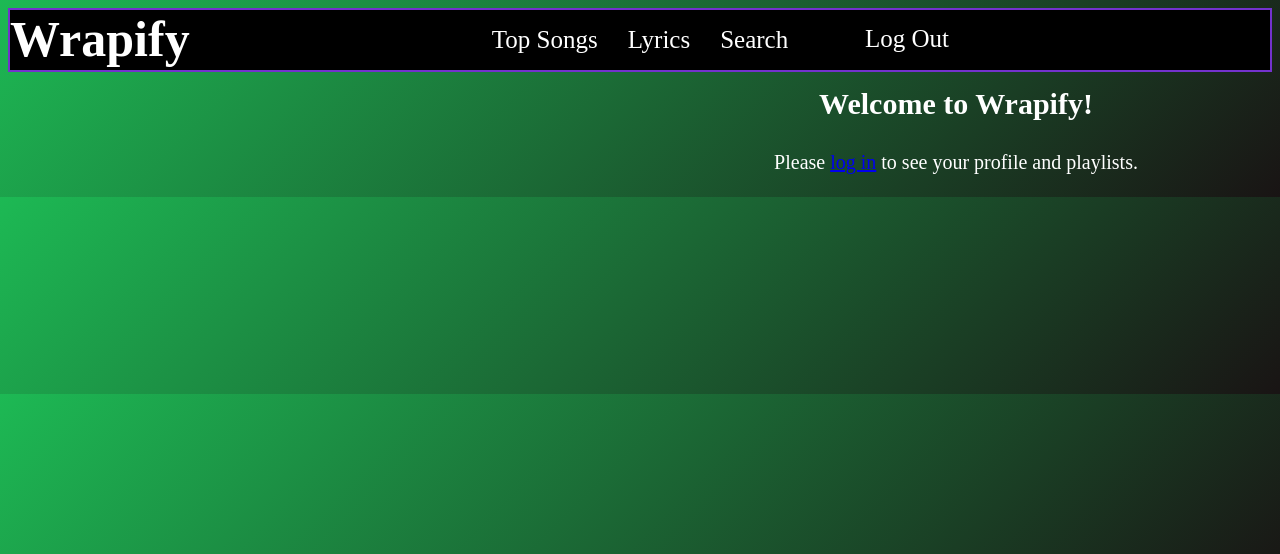
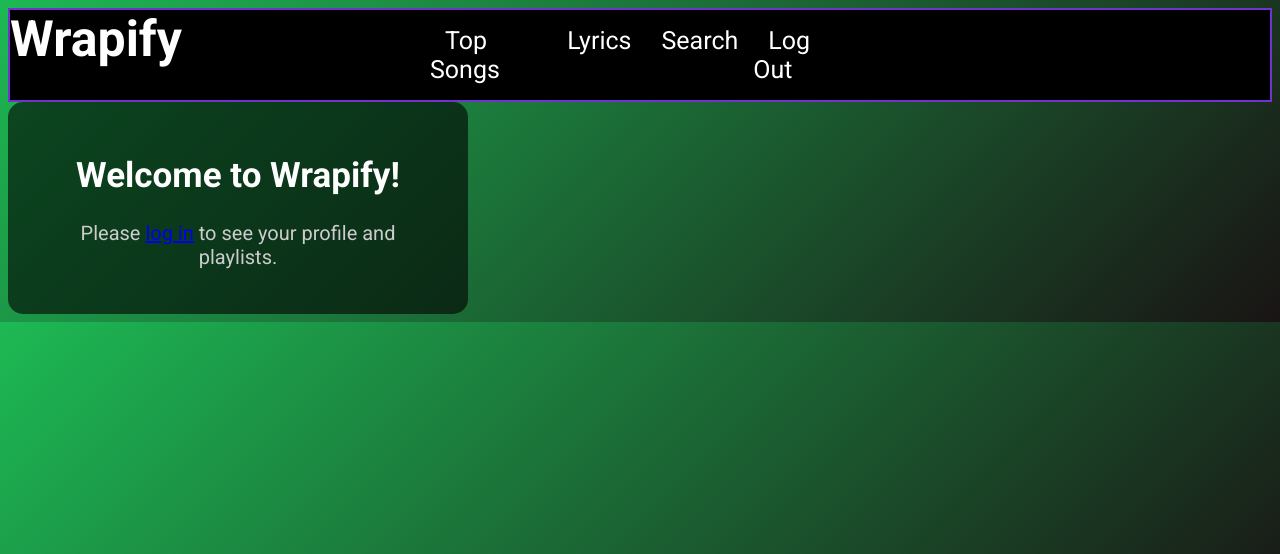
Before and after one commit to Thom-Pryde/SpotifyWebApp, a Flask app: page / in a window 1280 px wide. Shown: the top 554 px of the page. Run offline with Flask 2, Linux system fonts and the light colour scheme.

Commit message:
small fix

```diff
--- a/spotify_app/requirements.txt
+++ b/spotify_app/requirements.txt
@@ -1,5 +1,6 @@
 Flask==2.2.2
 requests==2.28.2
+Werkzeug==2.2.2
 #These two libraries are what your application depends on:
 #Flask - The web framework you're using for your app.
 #requests - This library is used to make HTTP requests to the Spotify API.
--- a/spotify_app/static/css/stylesHP.css
+++ b/spotify_app/static/css/stylesHP.css
@@ -4,6 +4,9 @@
   display: grid;
   grid-template-columns: 1fr 1fr 1fr;
   border: 2px solid rgb(115, 50, 205);
+  position: sticky;
+  top: 0;
+  z-index: 100;
 }
 
 ul {
@@ -19,7 +22,7 @@ ul {
   font-size: 50px;
   font-weight: bold;
   color: white;
-  margin: 0; /* Remove default margin */
+  margin: 0;
 }
 a.get_started {
   color: white;
@@ -31,12 +34,12 @@ a.get_started {
   text-decoration: none;
 }
 
-/* Hidden button */
+/*Hidden button */
 .get_started.hidden {
   display: none;
 }
 
-/* Disabled link */
+/* Disabled link*/
 .disabled {
   color: grey;
   cursor: not-allowed;
@@ -46,18 +49,20 @@ a.get_started {
   background-color: #1db954;
   background: linear-gradient(135deg, #1db954 0%, #191414 100%);
 }
-/* .navbar a:hover {
-  color: rgb(63, 80, 63);
-} */
+.navbar a:hover {
+  color: #1db954;
+  border-bottom: 2px solid #1db954;
+  transition: color 0.3s ease;
+}
 
 .navbar a {
-  text-decoration: none; /* Remove underline */
+  text-decoration: none;
   font-size: 25px;
   padding: 15px;
   color: white;
 }
 
-/* main section */
+/*main section below da niv*/
 
 .main_overall_page {
   display: flex;
@@ -66,28 +71,56 @@ a.get_started {
   width: 50vw;
 }
 .right_div {
-  width: 50vw;
+  /* width: 50vw; */
   display: flex;
-  flex-direction: column;
+  /* flex-direction: column; */
+  justify-content: center;
+  align-items: center;
+  /* padding: 30px; */
 }
 
 .welcome {
-  font-size: 30px;
+  font-size: 35px;
   font-weight: bold;
-  color: white;
-  margin: 15px;
+  color: #fff;
+  margin-bottom: 10px;
 }
 .below-welcome {
   font-size: 20px;
-  color: white;
   margin: 15px;
+  color: #ccc;
 }
 .right_div_content {
   display: flex;
   flex-direction: column;
   justify-content: center;
   align-items: center;
+  background-color: rgba(0, 0, 0, 0.6);
+  border-radius: 15px;
+  padding: 30px;
+  text-align: center;
+  max-width: 400px;
+  width: 100%;
 }
 .profile_pic {
   border-radius: 50%;
+  width: 180px;
+  height: 180px;
+  object-fit: cover;
+  border: 3px solid #1db954;
+  margin-bottom: 15px;
 }
+.profile_info {
+  display: flex;
+  flex-direction: column;
+  align-items: center;
+  margin-top: 20px;
+}
+.profile_text {
+  color: #fff;
+  text-align: center;
+}
+.homepagebody {
+  font-family: "Roboto", serif;
+  font-optical-sizing: auto;
+}
--- a/spotify_app/static/js/findlyrics.js
+++ b/spotify_app/static/js/findlyrics.js
@@ -23,9 +23,9 @@ const lyricload = async () => {
       `;
     }
   } catch (error) {
-    console.error("Error fetching search results:", error);
+    console.error("Error fetching search results no lyrics available?:", error);
     document.querySelector("#lyrics-Container").innerHTML =
-      "Error loading results.";
+      "Could Not Find Lyrics, Press The Reset Button For Your Next Song .";
   }
 };
 
--- a/spotify_app/templates/homepage.html
+++ b/spotify_app/templates/homepage.html
@@ -3,6 +3,11 @@
 <!DOCTYPE html>
 <html lang="en">
   <head>
+    <link rel="preconnect" href="https://fonts.googleapis.com">
+    <link rel="preconnect" href="https://fonts.gstatic.com" crossorigin>
+    <link href="https://fonts.googleapis.com/css2?family=Roboto:ital,wght@0,100..700;1,100..700&display=swap" rel="stylesheet">
+
+
     <meta charset="UTF-8" />
     <meta
       name="viewport"
@@ -11,13 +16,12 @@
     <title>Wrapify Home</title>
     <link
       rel="stylesheet"
-      type="text/css"
       href="{{ url_for('static', filename='css/stylesHP.css') }}"
     />
-    <link
+    <!-- <link
       href="https://fonts.googleapis.com/css2?family=Manrope:wght@400;600&display=swap"
       rel="stylesheet"
-    />
+    /> -->
   </head>
   <!--logged_in = logged_in, name = name, followers = followers, profilepic = profilepic-->
   <body class="homepagebody">
@@ -54,6 +58,16 @@
           >
         </li>
 
+        <li>
+          <a
+          href="{{ '/logout' if logged_in else '#' }}"
+          class="{{ 'nav-link disabled' if not logged_in else 'nav-link' }}"
+          >Log Out</a>
+
+
+        </li>
+
+
 
         <!-- <li>
           <a
@@ -72,27 +86,27 @@
         </li> -->
       </ul>
 
-      <a
+      <!-- <a
       href="{{ '/logout' if logged_in else '#' }}"
       class="{{ 'nav-link disabled' if not logged_in else 'nav-link' }}"
-      >Log Out</a>
+      >Log Out</a> -->
 
     </nav>
     <!--logged_in = logged_in, name = name, followers = followers, profilepic = profilepic-->
     <main>
       <div class="main_overall_page">
-        <div class = "left_div">
+        <!-- <div class = "left_div">
 
-        </div>
+        </div> -->
         <div class = "right_div">
           {% if logged_in %}
             <div class = "right_div_content">
               <h1 class = "welcome">Welcome to Wrapify, {{ name }}!</h1>
               <div class = "profile_info">
-              <img src="{{ profilepic }}" alt="profile picture" class = "profile_pic">
+              <img src="{{ profilepic }}" class = "profile_pic">
              <div class = "profile_text">
-              <!-- <h2 class = "profile_name">{{ name }}</h2> -->
-                <!-- <p class = "followers">{{ followers }} followers</p> -->
+              <h2 class = "profile_name">{{ name }}</h2>
+              <p class = "followers">{{ followers }} followers</p>
               </div>
             </div>
         </div>
@@ -103,9 +117,6 @@
           <p class ="below-welcome">Please <a href="/login">log in</a> to see your profile and playlists.</p>
         </div>
       {% endif %}
-
-
-
       </div>
     </main>
   </body>
```
